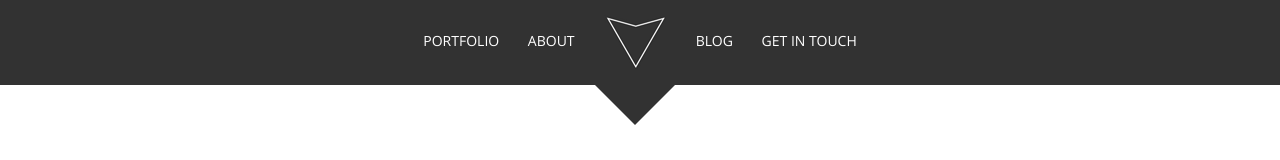
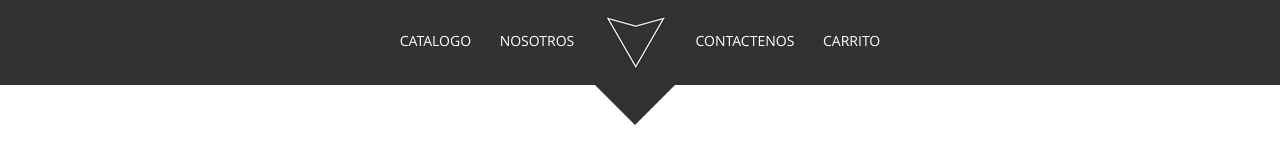
Before and after one commit to MigueCRSBD20/beta-Pruebas, a plain HTML site: page portfolio.html in a window 1280 px wide. Shown: the top 160 px of the page. Drawn offline with Linux system fonts and the light colour scheme.

Commit message:
Update portfolio.html

```diff
--- a/portfolio.html
+++ b/portfolio.html
@@ -62,11 +62,11 @@ License URL: http://creativecommons.org/licenses/by/3.0/
 		</div>
 		<nav class="top-nav">
 			<ul class="top-nav nav_list">
-				<li><a href="portfolio.html">portfolio</a></li>
-				<li class="page-scroll"><a href="index.html">About</a></li>
+				<li><a href="portfolio.html">Catalogo</a></li>
+				<li class="page-scroll"><a href="index.html">Nosotros</a></li>
 				<li class="logo page-scroll"><a title="hexa" href="index.html"><img src="images/logo.png" alt="" class="responsive"/></a></li>
-			    <li class="page-scroll"><a href="blog.html">blog</a></li>
-				<li class="page-scroll"><a href="#contact">get in touch</a></li>
+			    <li class="page-scroll"><a href="blog.html">Contactenos</a></li>
+				<li class="page-scroll"><a href="#contact">Carrito</a></li>
 			</ul>
 			<a href="#" id="pull"><img src="images/nav-icon.png" title="menu" /></a>
 		</nav>
```
